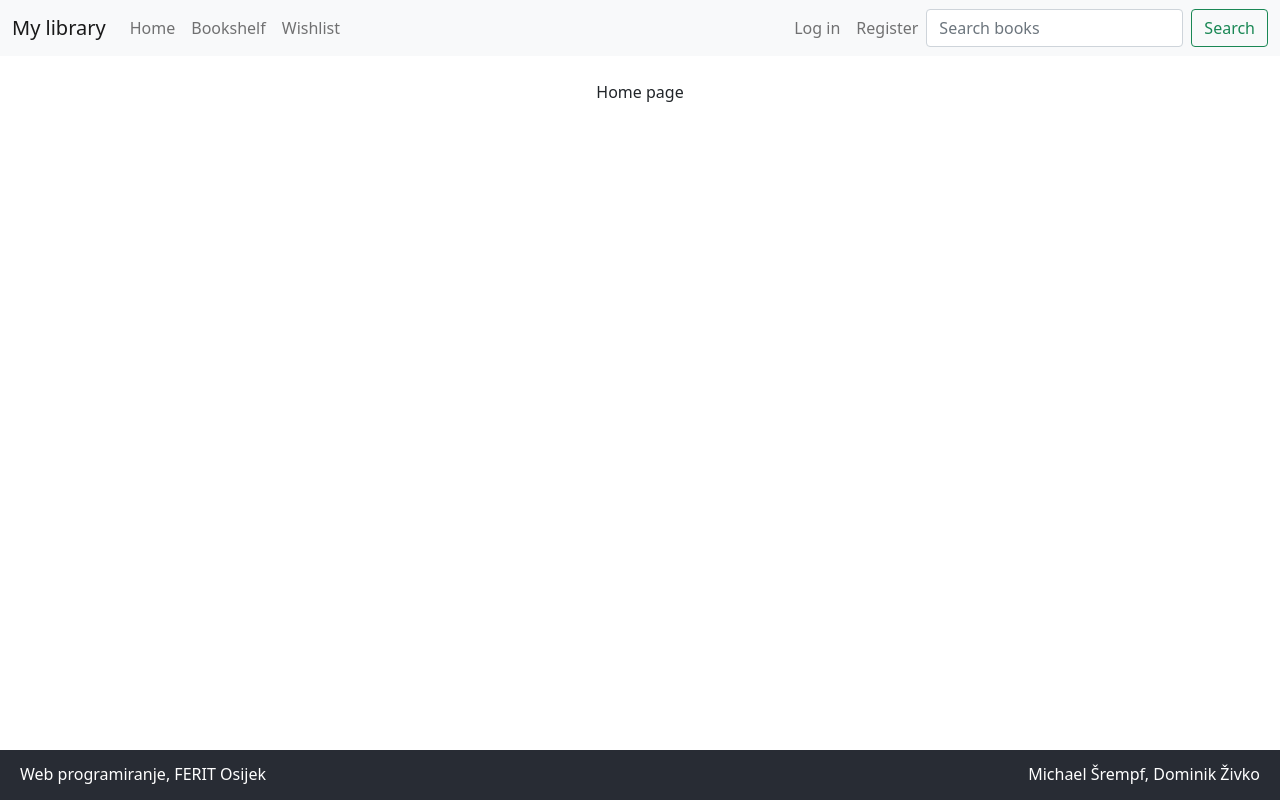
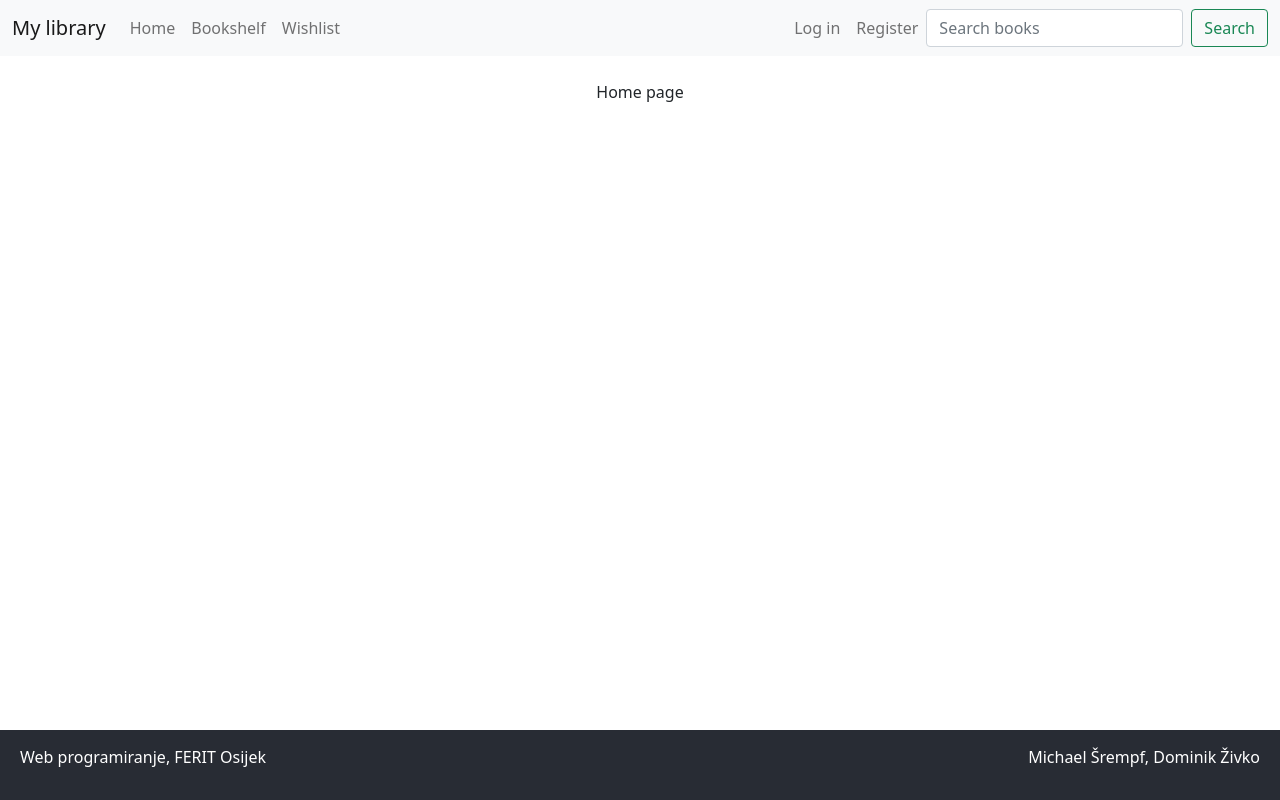
Before and after one commit to Altline/RMA_library, a React (Create React App) app in the folder client/: page / in a window 1280 px wide. Built offline with nearby package versions, Linux system fonts and the light colour scheme.

Commit message:
Fix footer

```diff
--- a/client/src/App.css
+++ b/client/src/App.css
@@ -5,7 +5,7 @@
   min-height: 100vh;
 }
 
-footer{
+footer {
   display: flex;
   position: static;
   bottom: 0;
@@ -13,6 +13,5 @@ footer{
   color: white;
   width: 100%;
   justify-content: space-between;
-  padding: 12px 20px;
-  height: 50px;
+  padding: 15px 20px;
 }
```
